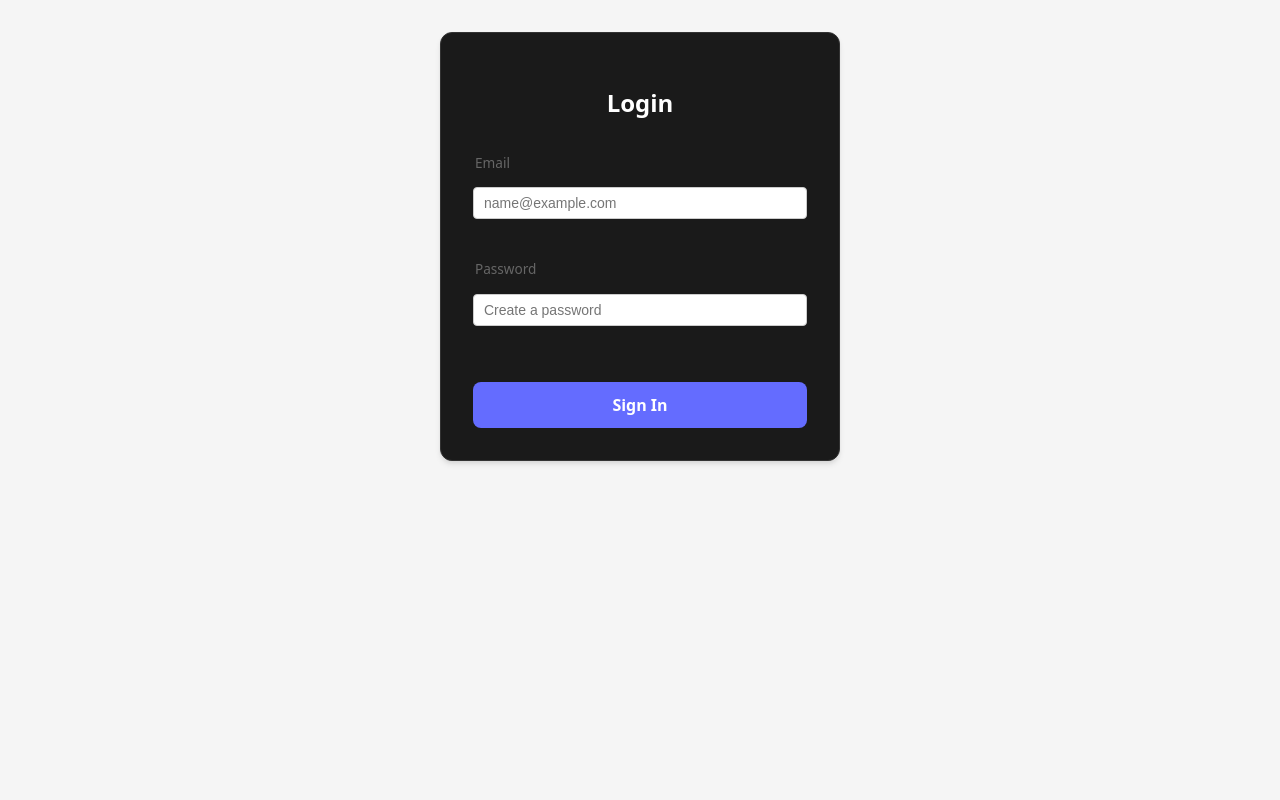
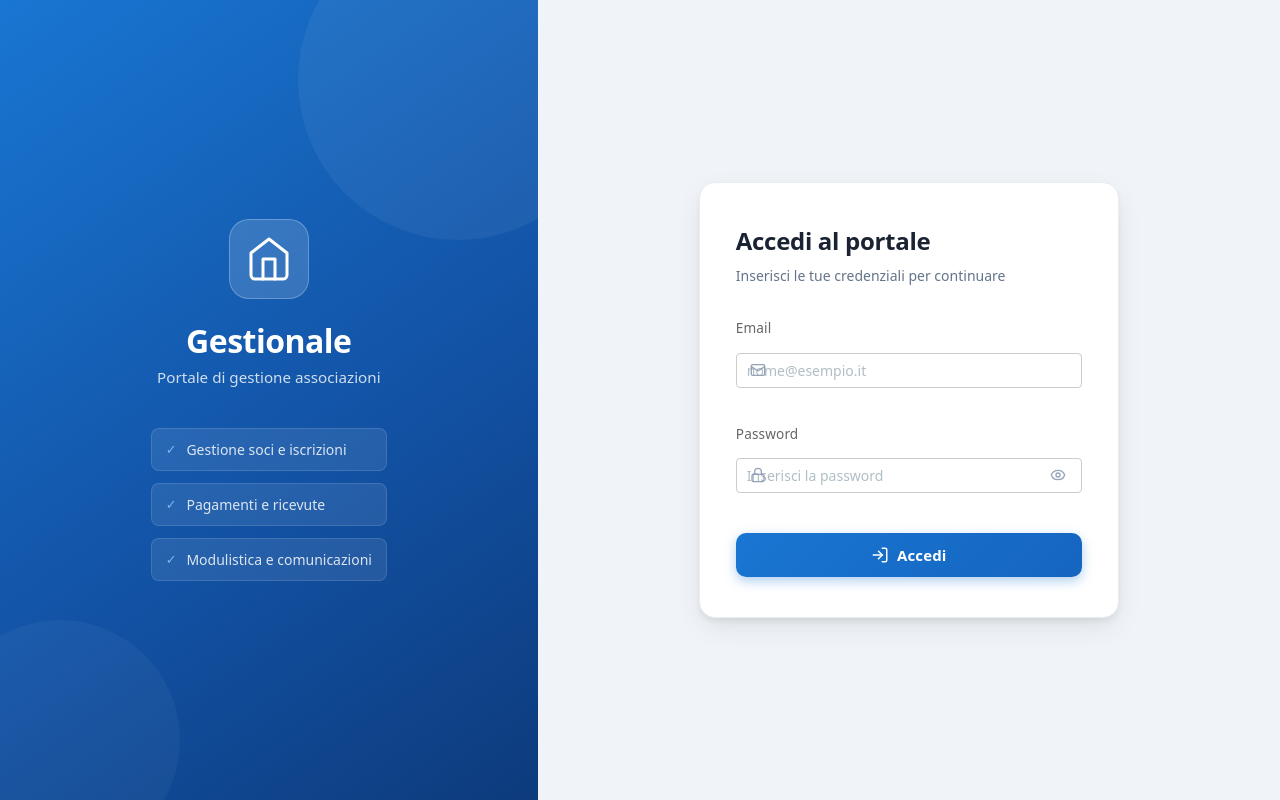
Before and after one commit to jjcesar91/assoc-frontend, a React app: page /login in a window 1280 px wide. Built offline with nearby package versions, Linux system fonts and the light colour scheme; the HTML template or start-up script is replaced by a standard one.

Commit message:
Redesign login page with split layout and modern UI

```diff
--- a/src/Login.css
+++ b/src/Login.css
@@ -1,127 +1,318 @@
-.login-container {
+/* ── Full-page layout ─────────────────────────────────────────── */
+.login-page {
+  display: flex;
+  min-height: 100vh;
   width: 100%;
-  max-width: 400px;
-  margin: 2rem auto;
-  padding: 2rem;
-  border-radius: 12px;
-  background-color: #1a1a1a;
-  box-shadow: 0 4px 6px -1px rgba(0, 0, 0, 0.1), 0 2px 4px -1px rgba(0, 0, 0, 0.06);
-  border: 1px solid #333;
+  background-color: #f0f4f8;
 }
 
-.login-title {
-  display: block;
-  font-size: 1.5rem;
-  font-weight: 600;
-  margin-bottom: 2rem;
-  text-align: center;
-  color: #fff;
+/* ── Brand panel (left) ───────────────────────────────────────── */
+.login-brand {
+  flex: 0 0 42%;
+  background: linear-gradient(145deg, #1976d2 0%, #1251a3 60%, #0d3b7c 100%);
+  display: flex;
+  align-items: center;
+  justify-content: center;
+  padding: 48px 40px;
+  position: relative;
+  overflow: hidden;
 }
 
+.login-brand::before {
+  content: '';
+  position: absolute;
+  top: -80px;
+  right: -80px;
+  width: 320px;
+  height: 320px;
+  border-radius: 50%;
+  background: rgba(255, 255, 255, 0.05);
+  pointer-events: none;
+}
+
+.login-brand::after {
+  content: '';
+  position: absolute;
+  bottom: -60px;
+  left: -60px;
+  width: 240px;
+  height: 240px;
+  border-radius: 50%;
+  background: rgba(255, 255, 255, 0.04);
+  pointer-events: none;
+}
+
+.login-brand-inner {
+  position: relative;
+  z-index: 1;
+  color: white;
+  text-align: center;
+  max-width: 320px;
+}
+
+.login-brand-icon {
+  width: 80px;
+  height: 80px;
+  border-radius: 20px;
+  background: rgba(255, 255, 255, 0.15);
+  backdrop-filter: blur(8px);
+  border: 1px solid rgba(255, 255, 255, 0.25);
+  display: flex;
+  align-items: center;
+  justify-content: center;
+  margin: 0 auto 24px;
+  color: white;
+}
+
+.login-brand-title {
+  font-size: 2rem;
+  font-weight: 700;
+  margin: 0 0 8px;
+  letter-spacing: -0.5px;
+}
+
+.login-brand-subtitle {
+  font-size: 0.95rem;
+  opacity: 0.8;
+  margin: 0 0 40px;
+  line-height: 1.5;
+}
+
+.login-brand-features {
+  display: flex;
+  flex-direction: column;
+  gap: 12px;
+  text-align: left;
+}
+
+.login-brand-feature {
+  display: flex;
+  align-items: center;
+  gap: 10px;
+  font-size: 0.875rem;
+  opacity: 0.85;
+  padding: 10px 14px;
+  background: rgba(255, 255, 255, 0.1);
+  border-radius: 8px;
+  border: 1px solid rgba(255, 255, 255, 0.15);
+}
+
+.login-brand-feature::before {
+  content: '✓';
+  font-weight: 700;
+  font-size: 0.8rem;
+  color: #90caf9;
+  flex-shrink: 0;
+}
+
+/* ── Form panel (right) ───────────────────────────────────────── */
+.login-form-panel {
+  flex: 1;
+  display: flex;
+  align-items: center;
+  justify-content: center;
+  padding: 40px 24px;
+}
+
+/* ── Card ─────────────────────────────────────────────────────── */
+.login-card {
+  width: 100%;
+  max-width: 420px;
+  background: #ffffff;
+  border-radius: 16px;
+  box-shadow:
+    0 4px 6px -1px rgba(0, 0, 0, 0.07),
+    0 10px 30px -5px rgba(0, 0, 0, 0.10);
+  padding: 40px 36px;
+  border: 1px solid #e8edf2;
+}
+
+.login-card-header {
+  margin-bottom: 32px;
+}
+
+.login-card-title {
+  font-size: 1.5rem;
+  font-weight: 700;
+  color: #1a2332;
+  margin: 0 0 6px;
+  letter-spacing: -0.3px;
+}
+
+.login-card-subtitle {
+  font-size: 0.875rem;
+  color: #64748b;
+  margin: 0;
+}
+
+/* ── Form ─────────────────────────────────────────────────────── */
 .login-form {
   display: flex;
   flex-direction: column;
-  gap: 1.5rem;
+  gap: 20px;
 }
 
 .form-group {
   display: flex;
   flex-direction: column;
-  gap: 0.5rem;
-  text-align: left;
+  gap: 6px;
 }
 
 .form-label {
-  font-size: 0.875rem;
-  font-weight: 500;
-  color: rgba(255, 255, 255, 0.87);
-  margin-left: 2px;
+  font-size: 0.8125rem;
+  font-weight: 600;
+  color: #374151;
+  letter-spacing: 0.01em;
+}
+
+.input-wrapper {
+  position: relative;
+  display: flex;
+  align-items: center;
+}
+
+.input-icon {
+  position: absolute;
+  left: 14px;
+  color: #94a3b8;
+  pointer-events: none;
+  flex-shrink: 0;
 }
 
 .form-input {
   width: 100%;
-  padding: 12px 16px;
-  border-radius: 8px;
-  border: 1px solid #484848;
-  background-color: #242424;
-  color: #fff;
-  font-size: 1rem;
-  transition: border-color 0.15s ease-in-out, box-shadow 0.15s ease-in-out;
+  padding: 11px 14px 11px 40px;
+  border: 1.5px solid #e2e8f0;
+  border-radius: 10px;
+  background: #f8fafc;
+  color: #1a2332;
+  font-size: 0.9375rem;
+  font-family: inherit;
+  transition: border-color 0.15s, box-shadow 0.15s, background 0.15s;
+  box-sizing: border-box;
+}
+
+.form-input::placeholder {
+  color: #b0bec5;
 }
 
 .form-input:focus {
   outline: none;
-  border-color: #646cff;
-  box-shadow: 0 0 0 2px rgba(100, 108, 255, 0.2);
+  border-color: #1976d2;
+  background: #ffffff;
+  box-shadow: 0 0 0 3px rgba(25, 118, 210, 0.12);
 }
 
+.form-input--password {
+  padding-right: 44px;
+}
+
+.password-toggle {
+  position: absolute;
+  right: 12px;
+  background: none;
+  border: none;
+  padding: 4px;
+  cursor: pointer;
+  color: #94a3b8;
+  display: flex;
+  align-items: center;
+  border-radius: 4px;
+  transition: color 0.15s;
+}
+
+.password-toggle:hover {
+  color: #1976d2;
+}
+
+/* ── Error message ────────────────────────────────────────────── */
+.login-message--error {
+  padding: 10px 14px;
+  border-radius: 8px;
+  font-size: 0.875rem;
+  background-color: #fef2f2;
+  color: #b91c1c;
+  border: 1px solid #fecaca;
+}
+
+/* ── Submit button ────────────────────────────────────────────── */
 .login-button {
-  margin-top: 1rem;
+  margin-top: 4px;
   width: 100%;
-  padding: 12px;
-  background-color: #646cff;
+  padding: 12px 20px;
+  background: linear-gradient(135deg, #1976d2, #1565c0);
   color: white;
   border: none;
-  border-radius: 8px;
-  font-size: 1rem;
+  border-radius: 10px;
+  font-size: 0.9375rem;
   font-weight: 600;
+  font-family: inherit;
   cursor: pointer;
-  transition: background-color 0.2s;
+  display: flex;
+  align-items: center;
+  justify-content: center;
+  gap: 8px;
+  transition: opacity 0.2s, transform 0.1s, box-shadow 0.2s;
+  box-shadow: 0 4px 12px rgba(25, 118, 210, 0.35);
+  letter-spacing: 0.01em;
 }
 
-.login-button:hover {
-  background-color: #535bf2;
+.login-button:hover:not(:disabled) {
+  opacity: 0.93;
+  box-shadow: 0 6px 16px rgba(25, 118, 210, 0.45);
+  transform: translateY(-1px);
 }
 
-.login-button:focus {
-  outline: 2px solid #535bf2;
-  outline-offset: 2px;
+.login-button:active:not(:disabled) {
+  transform: translateY(0);
+  box-shadow: 0 2px 8px rgba(25, 118, 210, 0.3);
 }
 
-.message {
-  margin-top: 1rem;
-  padding: 10px;
-  border-radius: 6px;
-  font-size: 0.875rem;
-  text-align: center;
+.login-button:disabled {
+  opacity: 0.7;
+  cursor: not-allowed;
 }
 
-.message.success {
-  background-color: rgba(74, 222, 128, 0.1);
-  color: #4ade80;
-  border: 1px solid rgba(74, 222, 128, 0.2);
+/* ── Spinner ──────────────────────────────────────────────────── */
+.login-spinner {
+  width: 18px;
+  height: 18px;
+  border: 2px solid rgba(255, 255, 255, 0.35);
+  border-top-color: white;
+  border-radius: 50%;
+  animation: spin 0.7s linear infinite;
+  flex-shrink: 0;
 }
 
-.message.error {
-  background-color: rgba(248, 113, 113, 0.1);
-  color: #f87171;
-  border: 1px solid rgba(248, 113, 113, 0.2);
+@keyframes spin {
+  to { transform: rotate(360deg); }
 }
 
-.welcome-box {
-  text-align: center;
-  display: flex;
-  flex-direction: column;
-  gap: 1rem;
-}
+/* ── Responsive ───────────────────────────────────────────────── */
+@media (max-width: 768px) {
+  .login-page {
+    flex-direction: column;
+  }
 
-.logout-button {
-  background-color: #333;
-  margin-top: 1rem;
-}
+  .login-brand {
+    flex: none;
+    padding: 32px 24px;
+  }
 
-.logout-button:hover {
-  background-color: #444;
-}
+  .login-brand-features {
+    display: none;
+  }
 
-@media (max-width: 640px) {
-  .login-container {
-    padding: 1.5rem;
-    margin: 1rem auto;
-    width: 95%;
-    max-width: none;
-    border: none;
-    box-shadow: none;
-    background: transparent;
+  .login-brand-subtitle {
+    margin-bottom: 0;
+  }
+
+  .login-form-panel {
+    padding: 32px 16px;
+    align-items: flex-start;
+  }
+
+  .login-card {
+    padding: 28px 20px;
   }
 }
--- a/src/Login.jsx
+++ b/src/Login.jsx
@@ -1,14 +1,18 @@
 import React, { useState } from 'react';
+import { Mail, Lock, Eye, EyeOff, LogIn } from 'lucide-react';
 import './Login.css';
 
 function Login({ onLoginSuccess }) {
   const [email, setEmail] = useState('');
   const [password, setPassword] = useState('');
   const [message, setMessage] = useState('');
+  const [showPassword, setShowPassword] = useState(false);
+  const [loading, setLoading] = useState(false);
 
   const handleLogin = async (e) => {
     e.preventDefault();
     setMessage('');
+    setLoading(true);
     try {
       const response = await fetch('/auth/api/login', {
         method: 'POST',
@@ -23,49 +27,104 @@ function Login({ onLoginSuccess }) {
       if (response.ok) {
         onLoginSuccess(data.accessToken, data.refreshToken);
       } else {
-        setMessage(data.message || 'Login failed');
+        setMessage(data.message || 'Credenziali non valide');
       }
     } catch (error) {
       console.error('Login error:', error);
-      setMessage('Network error or server unreachable');
+      setMessage('Errore di rete o server non raggiungibile');
+    } finally {
+      setLoading(false);
     }
   };
 
   return (
-    <div className="login-container">
-      <h2 className="login-title">Login</h2>
+    <div className="login-page">
+      {/* Pannello branding */}
+      <div className="login-brand">
+        <div className="login-brand-inner">
+          <div className="login-brand-icon">
+            <svg width="48" height="48" viewBox="0 0 24 24" fill="none" stroke="currentColor" strokeWidth="1.5" strokeLinecap="round" strokeLinejoin="round">
+              <path d="M3 9l9-7 9 7v11a2 2 0 0 1-2 2H5a2 2 0 0 1-2-2z" />
+              <polyline points="9 22 9 12 15 12 15 22" />
+            </svg>
+          </div>
+          <h1 className="login-brand-title">Gestionale</h1>
+          <p className="login-brand-subtitle">Portale di gestione associazioni</p>
+          <div className="login-brand-features">
+            <div className="login-brand-feature">Gestione soci e iscrizioni</div>
+            <div className="login-brand-feature">Pagamenti e ricevute</div>
+            <div className="login-brand-feature">Modulistica e comunicazioni</div>
+          </div>
+        </div>
+      </div>
+
+      {/* Pannello form */}
+      <div className="login-form-panel">
+        <div className="login-card">
+          <div className="login-card-header">
+            <h2 className="login-card-title">Accedi al portale</h2>
+            <p className="login-card-subtitle">Inserisci le tue credenziali per continuare</p>
+          </div>
+
           <form className="login-form" onSubmit={handleLogin}>
             <div className="form-group">
               <label className="form-label">Email</label>
+              <div className="input-wrapper">
+                <Mail size={16} className="input-icon" />
                 <input
                   className="form-input"
                   type="email"
                   value={email}
                   onChange={(e) => setEmail(e.target.value)}
-            placeholder="name@example.com"
+                  placeholder="nome@esempio.it"
                   required
+                  autoComplete="email"
                 />
               </div>
+            </div>
+
             <div className="form-group">
               <label className="form-label">Password</label>
+              <div className="input-wrapper">
+                <Lock size={16} className="input-icon" />
                 <input
-            className="form-input"
-            type="password"
+                  className="form-input form-input--password"
+                  type={showPassword ? 'text' : 'password'}
                   value={password}
                   onChange={(e) => setPassword(e.target.value)}
-            placeholder="Create a password"
+                  placeholder="Inserisci la password"
                   required
+                  autoComplete="current-password"
                 />
+                <button
+                  type="button"
+                  className="password-toggle"
+                  onClick={() => setShowPassword(v => !v)}
+                  tabIndex={-1}
+                  aria-label={showPassword ? 'Nascondi password' : 'Mostra password'}
+                >
+                  {showPassword ? <EyeOff size={16} /> : <Eye size={16} />}
+                </button>
               </div>
-        <button className="login-button" type="submit">
-          Sign In
-        </button>
-      </form>
+            </div>
+
             {message && (
-        <div className={`message ${message.toLowerCase().includes('success') ? 'success' : 'error'}`}>
+              <div className="login-message login-message--error">
                 {message}
               </div>
             )}
+
+            <button className="login-button" type="submit" disabled={loading}>
+              {loading ? (
+                <span className="login-spinner" />
+              ) : (
+                <LogIn size={18} />
+              )}
+              {loading ? 'Accesso in corso…' : 'Accedi'}
+            </button>
+          </form>
+        </div>
+      </div>
     </div>
   );
 }
```
Lines whose indentation alone changed are shown as unchanged.
